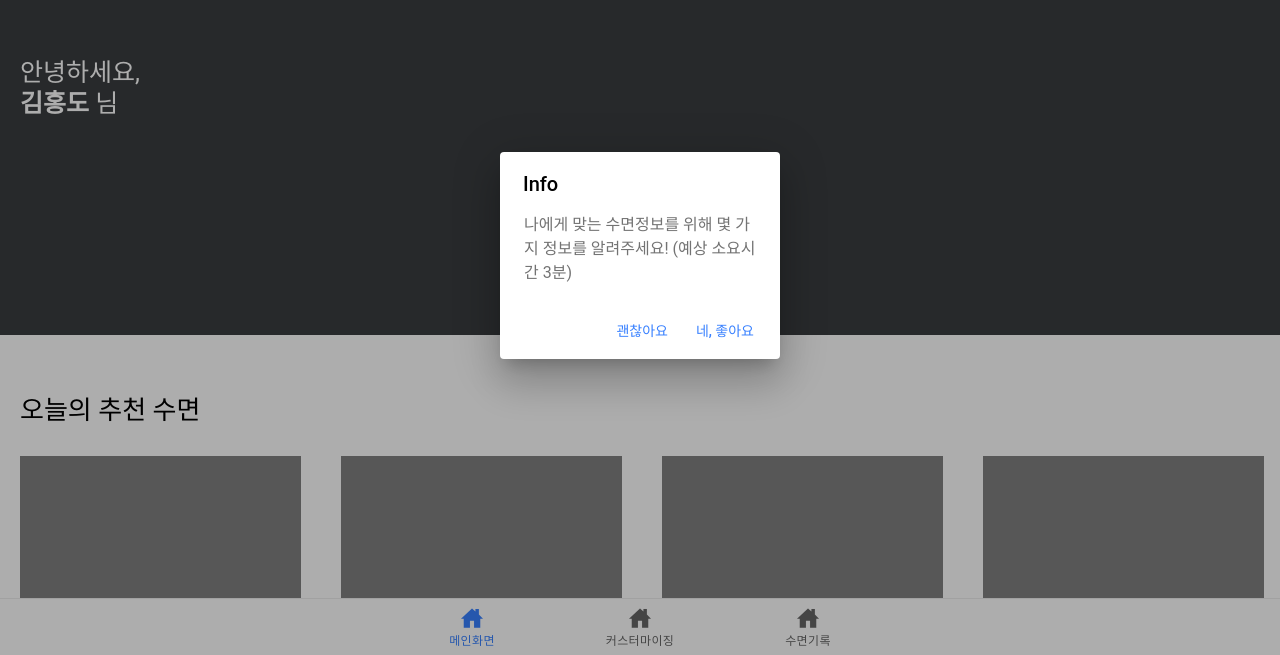
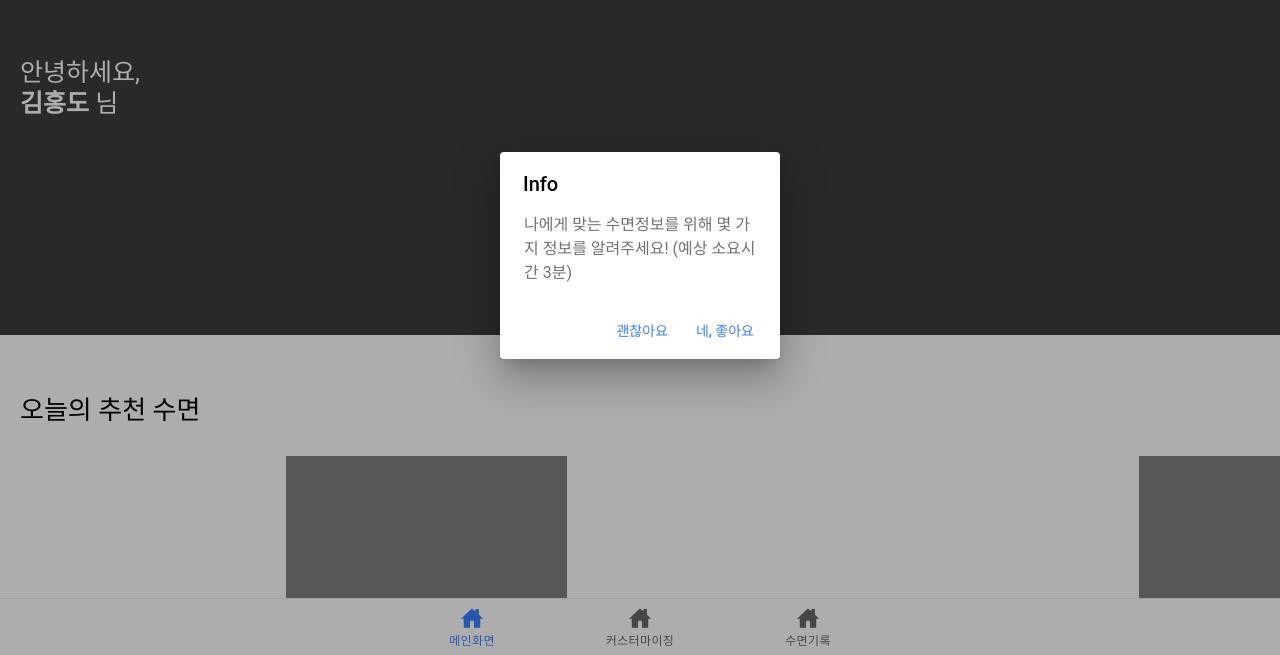
Before and after one commit to dwnusa/webapp, a React (Create React App) app: page /tab1 in a window 1280 px wide. Shown: the part 145-800 px from the top of the page. Built offline with nearby package versions, Linux system fonts and the light colour scheme.

Commit message:
container update

```diff
--- a/src/components/containers/Container.css
+++ b/src/components/containers/Container.css
@@ -16,7 +16,7 @@
   margin-left: 20px;
 }
 
-.slide > .content {
+.content {
   width: 281px;
   height: 166px;
   margin: 20px;
--- a/src/components/containers/GridContainer.tsx
+++ b/src/components/containers/GridContainer.tsx
@@ -1,5 +1,12 @@
 import React from "react";
 import "./Container.css";
+import {
+  IonCard,
+  IonCardHeader,
+  IonCardSubtitle,
+  IonCardTitle,
+  IonCardContent,
+} from "@ionic/react";
 
 interface ContainerProps {
   title: string;
@@ -10,12 +17,16 @@ const GridContainer: React.FC<ContainerProps> = ({ title }) => {
     <div className="slide-container">
       <h1>{title}</h1>
       <div className="grid">
-        <div className="content"></div>
-        <div className="content"></div>
-        <div className="content"></div>
-        <div className="content"></div>
-        <div className="content"></div>
-        <div className="content"></div>
+        {[...new Array(9)].map((_, i) => (
+          <IonCard key={i}>
+            <IonCardHeader>
+              <IonCardSubtitle>Card Subtitle</IonCardSubtitle>
+              <IonCardTitle>Card Title</IonCardTitle>
+            </IonCardHeader>
+
+            <IonCardContent>content</IonCardContent>
+          </IonCard>
+        ))}
       </div>
     </div>
   );
--- a/src/components/containers/SlideContainer.tsx
+++ b/src/components/containers/SlideContainer.tsx
@@ -1,23 +1,30 @@
 import React from "react";
 import "./Container.css";
+import { IonSlides, IonSlide } from "@ionic/react";
 
 interface ContainerProps {
   title: string;
 }
 
+const slideOpts = {
+  initialSlide: 0,
+  slidesPerView: 1.5,
+  speed: 400,
+};
+
 const SlideContainer: React.FC<ContainerProps> = ({ title }) => {
   return (
     <div className="slide-container">
       <h1>{title}</h1>
-      <div className="overflow">
-        <div className="slide">
-          <div className="content"></div>
-          <div className="content"></div>
-          <div className="content"></div>
-          <div className="content"></div>
-          <div className="content"></div>
-        </div>
-      </div>
+      <IonSlides pager={true} options={slideOpts}>
+        {[...new Array(6)].map((_, i) => {
+          return (
+            <IonSlide key={i}>
+              <div className="content"></div>
+            </IonSlide>
+          );
+        })}
+      </IonSlides>
     </div>
   );
 };
```
